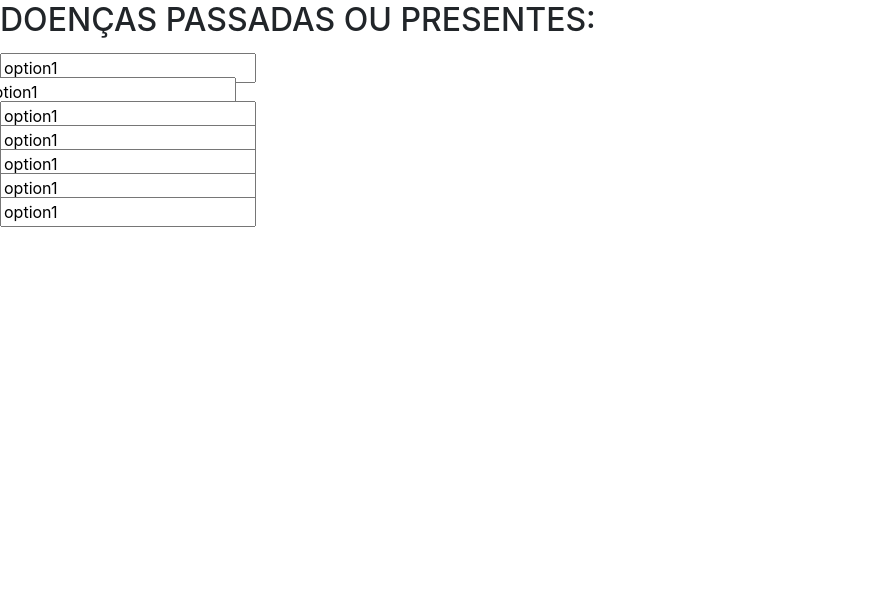
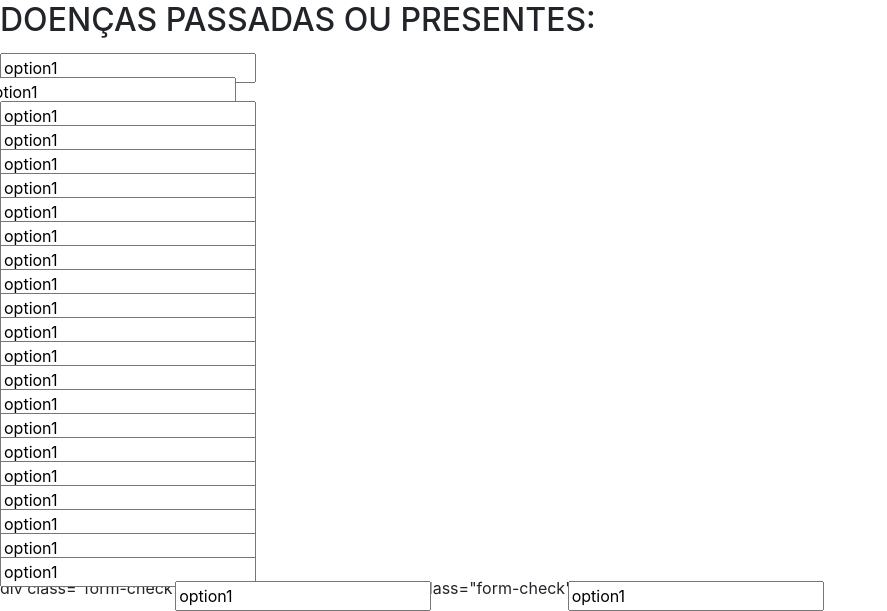
Before and after one commit to ifpb-sr/sisriso, a Flask app: page /clientes in a window 1280 px wide. Shown: the part 1177-1788 px from the top of the page, without its empty margins (0-887 px from the left). Before the commit the page ends 1404 px from the top, so only its background shows below. Run offline with Flask 2, Linux system fonts and the light colour scheme; parts of the project's set-up code (start-up, migrations or seed data) failed here and were passed over; some libraries are stand-ins or nearby versions.

Commit message:
Update clientes.html

```diff
--- a/templates/clientes/clientes.html
+++ b/templates/clientes/clientes.html
@@ -257,14 +257,123 @@
   </label>
 </div>
 
+<div class="form-check">
+  <input class="form-check-input" type="text" name="Diabetes" id="9" value="option1" checked>
+  <label class="form-check-label" for="Diabetes">
+    Default Diabetes
+  </label>
+</div>
 
+<div class="form-check">
+  <input class="form-check-input" type="text" name="Herpes" id="9" value="option1" checked>
+  <label class="form-check-label" for="Herpes">
+    Default Herpes
+  </label>
+</div>
 
+<div class="form-check">
+  <input class="form-check-input" type="text" name="Asma" id="9" value="option1" checked>
+  <label class="form-check-label" for="Asma">
+    Default Asma
+  </label>
+</div>
 
+ <div class="form-check">
+  <input class="form-check-input" type="text" name="Labirintite" id="9" value="option1" checked>
+  <label class="form-check-label" for="Labirintite">
+    Default Labirintite
+  </label>
+</div>
 
+ <div class="form-check">
+  <input class="form-check-input" type="text" name="Anemia" id="9" value="option1" checked>
+  <label class="form-check-label" for="Anemia">
+    Default Anemia
+  </label>
+</div>
 
+<div class="form-check">
+  <input class="form-check-input" type="text" name="Hemofilia" id="9" value="option1" checked>
+  <label class="form-check-label" for="Hemofilia">
+    Default Hemofilia
+  </label>
+</div>
 
+<div class="form-check">
+  <input class="form-check-input" type="text" name="Glaucoma" id="9" value="option1" checked>
+  <label class="form-check-label" for="Glaucoma">
+    Default Glaucoma
+  </label>
+</div>
 
+<div class="form-check">
+  <input class="form-check-input" type="text" name="Hipertensão" id="9" value="option1" checked>
+  <label class="form-check-label" for="Hipertensão">
+    Default Hipertensão
+  </label>
+</div>
 
+<div class="form-check">
+  <input class="form-check-input" type="text" name="Enxaqueca" id="9" value="option1" checked>
+  <label class="form-check-label" for="Enxaqueca">
+    Default Enxaqueca
+  </label>
+</div>
+
+   <div class="form-check">
+  <input class="form-check-input" type="text" name="Artrite" id="9" value="option1" checked>
+  <label class="form-check-label" for="Artrite">
+    Default Artrite
+  </label>
+</div>
+
+   <div class="form-check">
+  <input class="form-check-input" type="text" name="Hepatite" id="9" value="option1" checked>
+  <label class="form-check-label" for="Hepatite">
+    Default Hepatite
+  </label>
+</div>
+
+<div class="form-check">
+  <input class="form-check-input" type="text" name="Sinusite" id="9" value="option1" checked>
+  <label class="form-check-label" for="Sinusite">
+    Default Sinusite
+  </label>
+</div>
+
+ <div class="form-check">
+  <input class="form-check-input" type="text" name="Imunodeficiência" id="9" value="option1" checked>
+  <label class="form-check-label" for="Imunodeficiência">
+    Default Imunodeficiência
+  </label>
+</div>
+
+    <div class="form-check">
+  <input class="form-check-input" type="text" name="Hapatopatia" id="9" value="option1" checked>
+  <label class="form-check-label" for="Hapatopatia">
+    Default Hapatopatia
+  </label>
+</div>
+     	<div class="form-check">
+  <input class="form-check-input" type="text" name="Câncer" id="9" value="option1" checked>
+  <label class="form-check-label" for="Câncer">
+    Default Câncer
+  </label>
+</div>
+
+       div class="form-check">
+  <input class="form-check-input" type="text" name="Distúrbio nervoso" id="9" value="option1" checked>
+  <label class="form-check-label" for="Distúrbio nervoso">
+    Default Distúrbio nervoso
+  </label>
+</div>
+
+   div class="form-check">
+  <input class="form-check-input" type="text" name="Febre Reumática" id="9" value="option1" checked>
+  <label class="form-check-label" for="Febre Reumática">
+    Default Febre Reumática
+  </label>
+</div>
 
 
 
```
